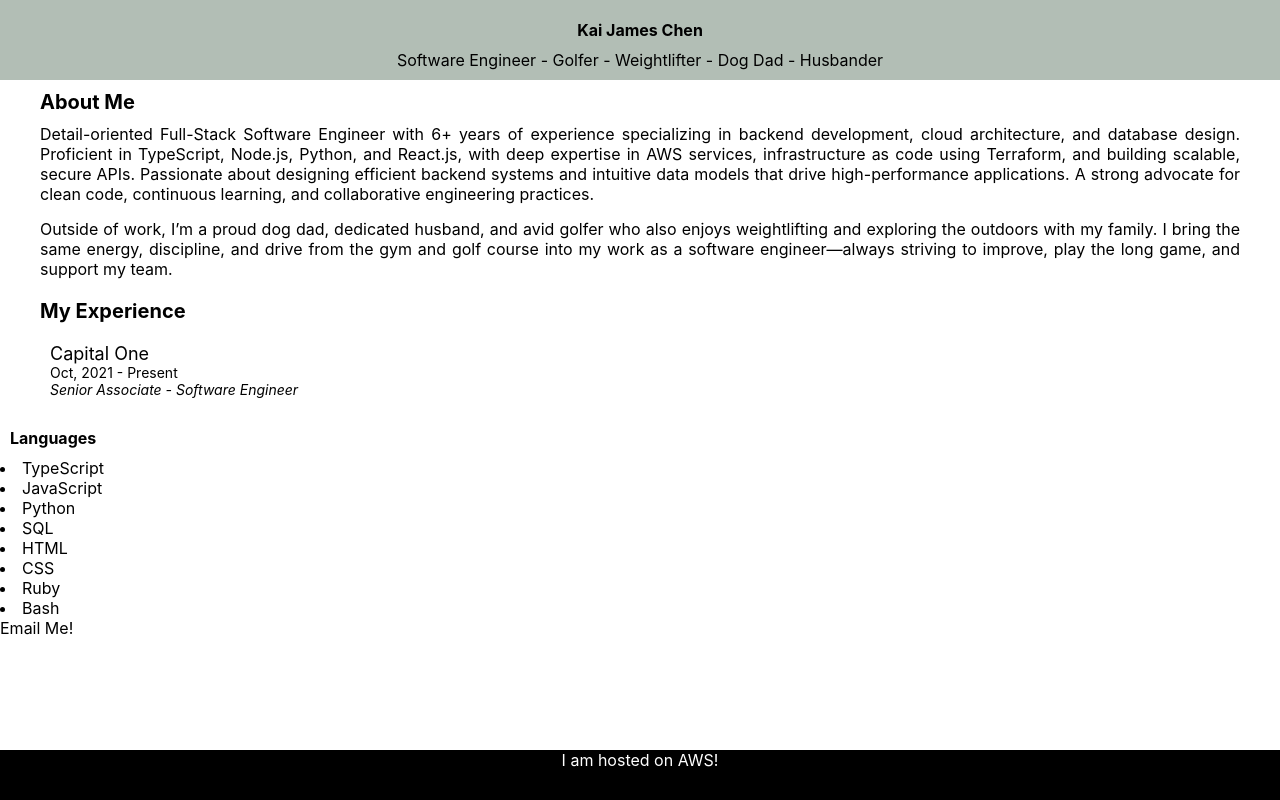
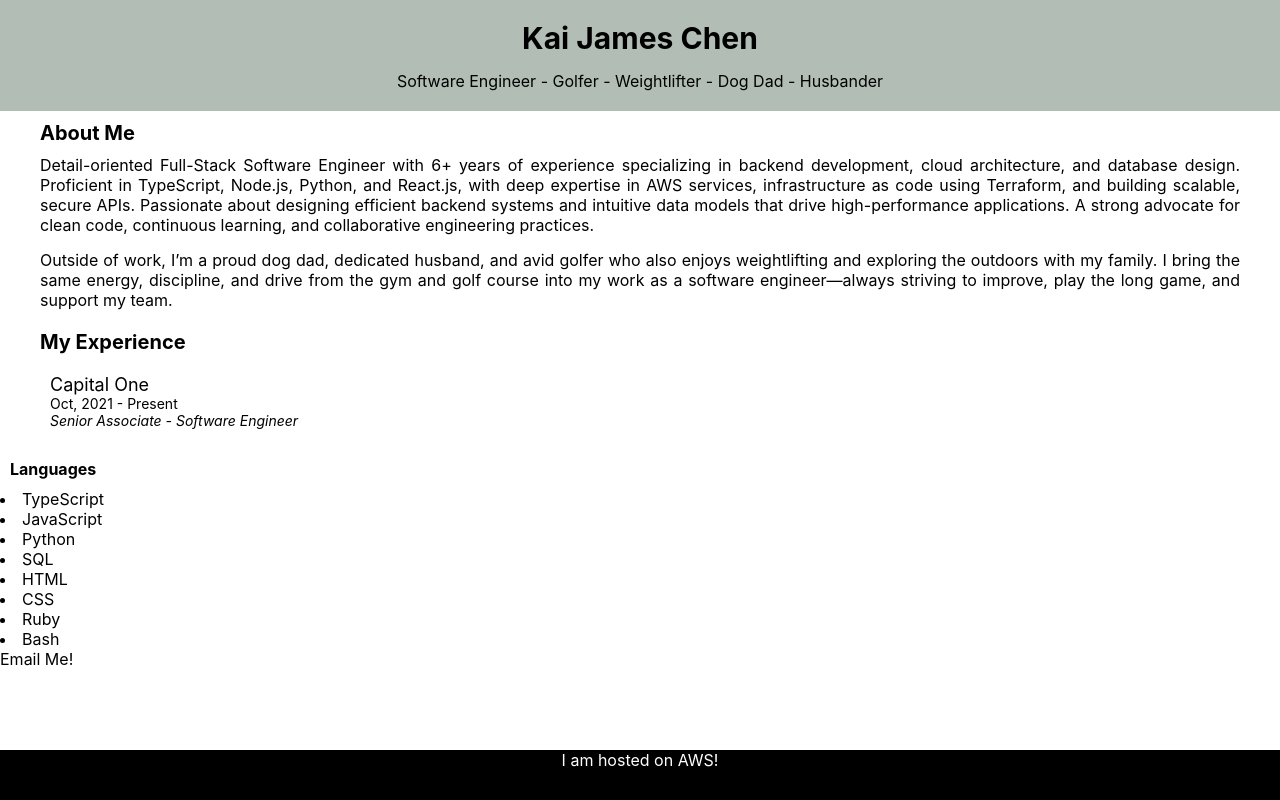
Before and after one commit to KaiFujimoto/Kai-Website, a React (Create React App) app: page / in a window 1280 px wide. Built offline with nearby package versions, Linux system fonts and the light colour scheme.

Commit message:
chore: bug fix, wrong font sizing for my title

```diff
--- a/src/App.css
+++ b/src/App.css
@@ -11,6 +11,7 @@
 	min-height: 40px;
 	padding: 10px;
 	text-align: center;
+	font-size: 30px;
 }
 
 .footer {
--- a/src/components/Header.tsx
+++ b/src/components/Header.tsx
@@ -6,7 +6,7 @@ const Header: React.FC = () => {
 			<div className="strong title">
 				Kai James Chen
 			</div>
-			<div className="medium">
+			<div className="body">
 				Software Engineer - Golfer - Weightlifter - Dog Dad - Husbander
 			</div>
 		</div>
```
